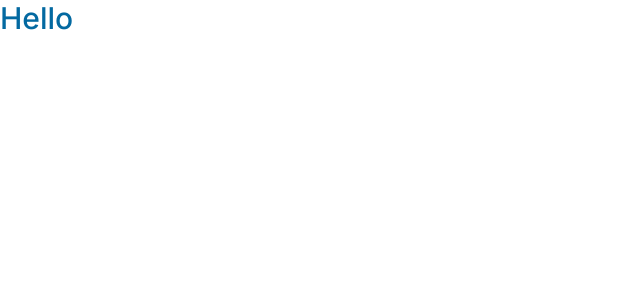
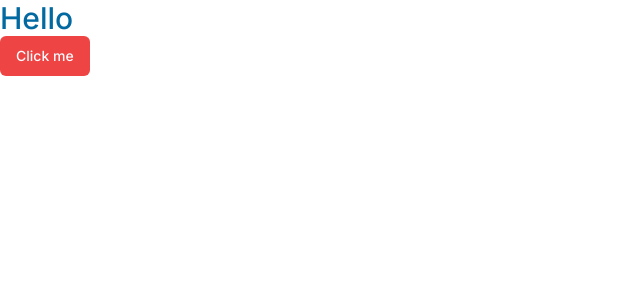
Before and after one commit to mikeheul/next-lms-platform, a Next.js app: page / in a window 1280 px wide. Shown: the top 300 px of the page, without its empty margins (0-640 px from the left). Built offline with nearby package versions, Linux system fonts and the light colour scheme.

Commit message:
Install Button component from shadcn ui (destructive for "danger button")

```diff
--- a/app/page.tsx
+++ b/app/page.tsx
@@ -1,7 +1,11 @@
+import { Button } from "@/components/ui/button";
 import Image from "next/image";
 
 export default function Home() {
   return (
-    <p className="text-3xl font-medium text-sky-700">Hello</p>
+    <div>
+      <p className="text-3xl font-medium text-sky-700">Hello</p>
+      <Button variant="destructive">Click me</Button>
+    </div>
   );
 }
--- /dev/null
+++ b/components/ui/button.tsx
@@ -0,0 +1,56 @@
+import * as React from "react"
+import { Slot } from "@radix-ui/react-slot"
+import { cva, type VariantProps } from "class-variance-authority"
+
+import { cn } from "@/lib/utils"
+
+const buttonVariants = cva(
+  "inline-flex items-center justify-center whitespace-nowrap rounded-md text-sm font-medium ring-offset-background transition-colors focus-visible:outline-none focus-visible:ring-2 focus-visible:ring-ring focus-visible:ring-offset-2 disabled:pointer-events-none disabled:opacity-50",
+  {
+    variants: {
+      variant: {
+        default: "bg-primary text-primary-foreground hover:bg-primary/90",
+        destructive:
+          "bg-destructive text-destructive-foreground hover:bg-destructive/90",
+        outline:
+          "border border-input bg-background hover:bg-accent hover:text-accent-foreground",
+        secondary:
+          "bg-secondary text-secondary-foreground hover:bg-secondary/80",
+        ghost: "hover:bg-accent hover:text-accent-foreground",
+        link: "text-primary underline-offset-4 hover:underline",
+      },
+      size: {
+        default: "h-10 px-4 py-2",
+        sm: "h-9 rounded-md px-3",
+        lg: "h-11 rounded-md px-8",
+        icon: "h-10 w-10",
+      },
+    },
+    defaultVariants: {
+      variant: "default",
+      size: "default",
+    },
+  }
+)
+
+export interface ButtonProps
+  extends React.ButtonHTMLAttributes<HTMLButtonElement>,
+    VariantProps<typeof buttonVariants> {
+  asChild?: boolean
+}
+
+const Button = React.forwardRef<HTMLButtonElement, ButtonProps>(
+  ({ className, variant, size, asChild = false, ...props }, ref) => {
+    const Comp = asChild ? Slot : "button"
+    return (
+      <Comp
+        className={cn(buttonVariants({ variant, size, className }))}
+        ref={ref}
+        {...props}
+      />
+    )
+  }
+)
+Button.displayName = "Button"
+
+export { Button, buttonVariants }
--- a/package.json
+++ b/package.json
@@ -9,6 +9,7 @@
     "lint": "next lint"
   },
   "dependencies": {
+    "@radix-ui/react-slot": "^1.0.2",
     "class-variance-authority": "^0.7.0",
     "clsx": "^2.1.0",
     "lucide-react": "^0.365.0",
```
Also changed, not shown: 1 other file (tests, documents, lock files or other folders).
